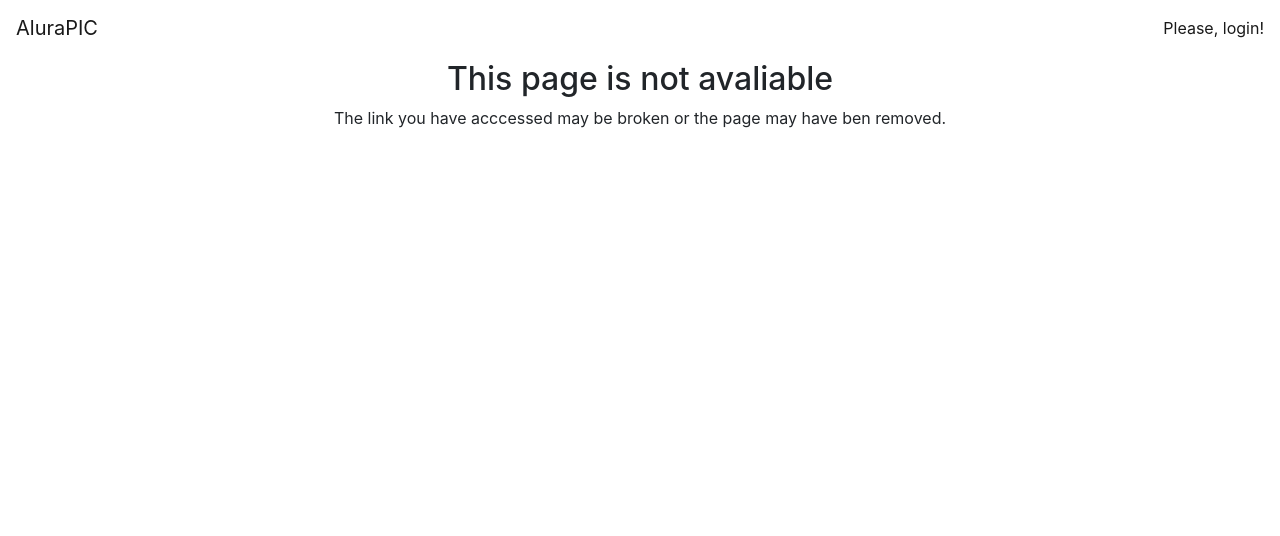
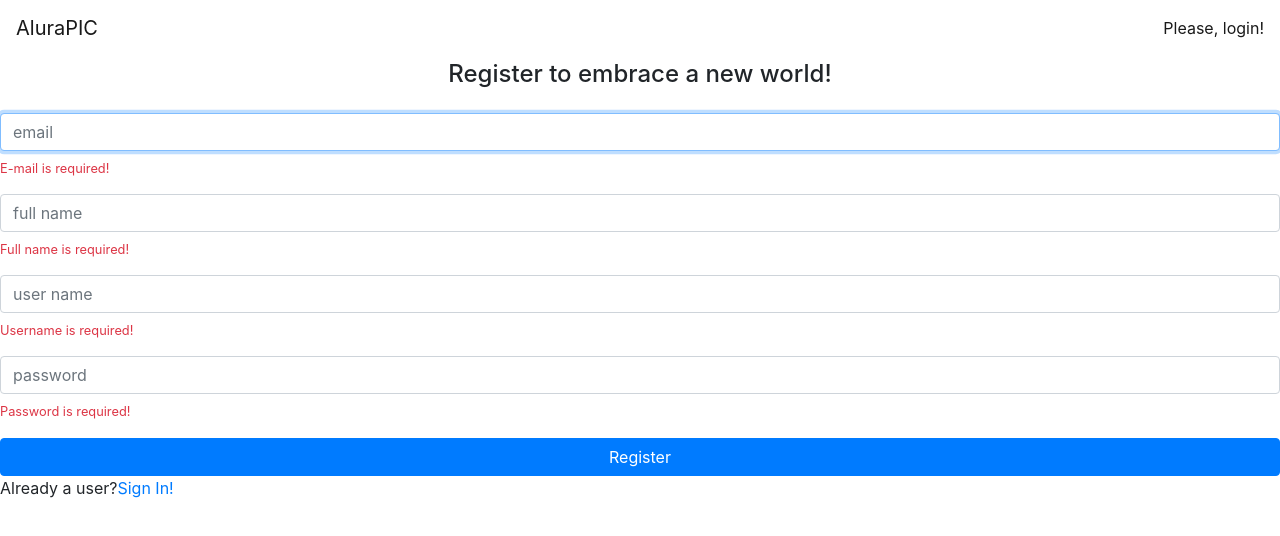
Before and after one commit to AndreyFA/angular-course, an Angular app: page /signup in a window 1280 px wide. Shown: the top 536 px of the page. Built offline with nearby package versions, Linux system fonts and the light colour scheme.

Commit message:
Validadores

```diff
--- a/src/app/app.routing.module.ts
+++ b/src/app/app.routing.module.ts
@@ -7,12 +7,17 @@
 import { PhotoListResolver } from './photos/photo-list/photo-list.resolver';
 import { SignInComponent } from './home/signin/signin.component';
 import { AuthGuard } from './core/auth/auth.guard';
+import { SignupComponent } from './home/signup/signup.component';
 
 const routes: Routes = [
   {
     path: '',
     component: SignInComponent,
     canActivate: [AuthGuard]
+  },
+  {
+    path: 'signup',
+    component: SignupComponent,
   },
   {
     path: 'user/:username',
--- /dev/null
+++ b/src/app/home/signup/signup.component.html
@@ -0,0 +1,89 @@
+<h4 class="text-center">Register to embrace a new world!</h4>
+
+<form [formGroup]="signupForm" class="form mt-4">
+  <div class="form-group">
+    <input
+      formControlName="email"
+      placeholder="email"
+      class="form-control"
+      autofocus
+    />
+    <app-vmessage
+      *ngIf="signupForm.get('email').getError('required')"
+      text="E-mail is required!"
+    ></app-vmessage>
+    <app-vmessage
+      *ngIf="signupForm.get('email').getError('email')"
+      text="Invalid e-mail!"
+    ></app-vmessage>
+  </div>
+
+  <div class="form-group">
+    <input
+      formControlName="fullname"
+      placeholder="full name"
+      class="form-control"
+    />
+    <app-vmessage
+      *ngIf="signupForm.get('fullname').getError('required')"
+      text="Full name is required!"
+    ></app-vmessage>
+    <app-vmessage
+      *ngIf="signupForm.get('fullname').getError('minlength')"
+      text="Minimum length is 2!"
+    ></app-vmessage>
+    <app-vmessage
+      *ngIf="signupForm.get('fullname').getError('maxlength')"
+      text="Maximum length is 40!"
+    ></app-vmessage>
+  </div>
+
+  <div class="form-group">
+    <input
+      formControlName="username"
+      placeholder="user name"
+      class="form-control"
+    />
+    <app-vmessage
+      *ngIf="signupForm.get('username').getError('required')"
+      text="Username is required!"
+    ></app-vmessage>
+    <app-vmessage
+      *ngIf="signupForm.get('username').getError('minlength')"
+      text="Minimum length is 2!"
+    ></app-vmessage>
+    <app-vmessage
+      *ngIf="signupForm.get('username').getError('maxlength')"
+      text="Maximum length is 30!"
+    ></app-vmessage>
+    <app-vmessage
+      *ngIf="signupForm.get('username').getError('lowerCase')"
+      text="Must be lower case!"
+    ></app-vmessage>
+  </div>
+
+  <div class="form-group">
+    <input
+      formControlName="password"
+      type="password"
+      placeholder="password"
+      class="form-control"
+    />
+    <app-vmessage
+      *ngIf="signupForm.get('password').getError('required')"
+      text="Password is required!"
+    ></app-vmessage>
+    <app-vmessage
+      *ngIf="signupForm.get('password').getError('minlength')"
+      text="Minimum length is 8!"
+    ></app-vmessage>
+    <app-vmessage
+      *ngIf="signupForm.get('password').getError('maxlength')"
+      text="Maximum length is 14!"
+    ></app-vmessage>
+  </div>
+
+  <button class="btn btn-primary btn-block">Register</button>
+
+  <p>Already a user?<a [routerLink]="['']">Sign In!</a></p>
+</form>
--- /dev/null
+++ b/src/app/home/signup/signup.component.ts
@@ -0,0 +1,44 @@
+import { Component, OnInit } from '@angular/core';
+import { FormGroup, FormBuilder, Validators } from '@angular/forms';
+import { lowerCaseValidator } from 'src/app/shared/validators/lower-case.validator';
+
+@Component({
+  templateUrl: 'signup.component.html'
+})
+export class SignupComponent implements OnInit {
+
+  signupForm: FormGroup;
+
+  constructor(private formBuilder: FormBuilder) {
+
+  }
+
+  ngOnInit(): void {
+    this.signupForm = this.formBuilder.group({
+      email: ['',
+        [
+          Validators.required,
+          Validators.email
+        ]],
+      fullname: ['',
+        [
+          Validators.required,
+          Validators.minLength(2),
+          Validators.maxLength(40)
+        ]],
+      username: ['',
+        [
+          Validators.required,
+          lowerCaseValidator,
+          Validators.minLength(2),
+          Validators.maxLength(30)
+        ]],
+      password: ['',
+        [
+          Validators.required,
+          Validators.minLength(8),
+          Validators.maxLength(14)
+        ]],
+    });
+  }
+}
--- /dev/null
+++ b/src/app/shared/validators/lower-case.validator.ts
@@ -0,0 +1,10 @@
+import { AbstractControl } from '@angular/forms';
+
+export function lowerCaseValidator(control: AbstractControl) {
+
+  if (control.value.trim() && !/^[a-z0-9_\-]+$/.test(control.value)) {
+    return { lowerCase: true };
+  }
+
+  return null;
+}
```
Also changed, not shown: src/app/home/home.module.ts (+7 -2 lines).
